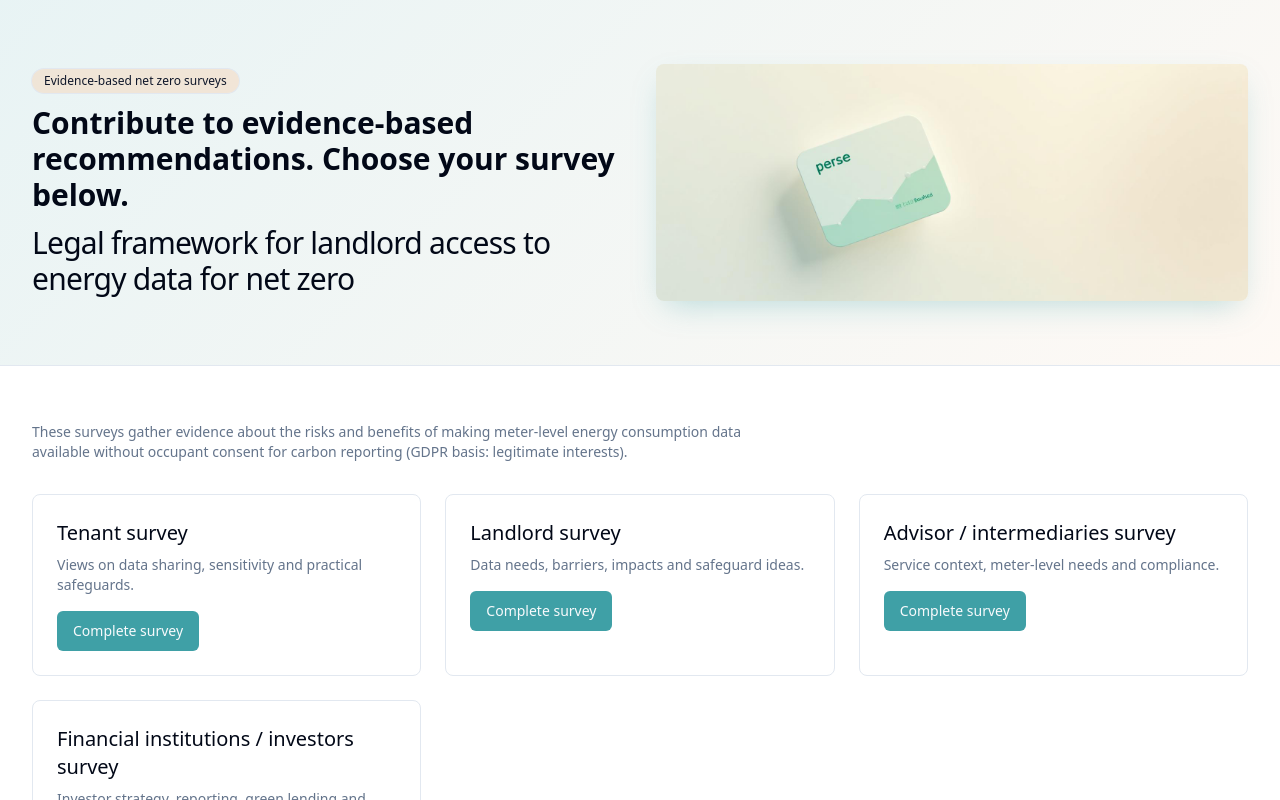
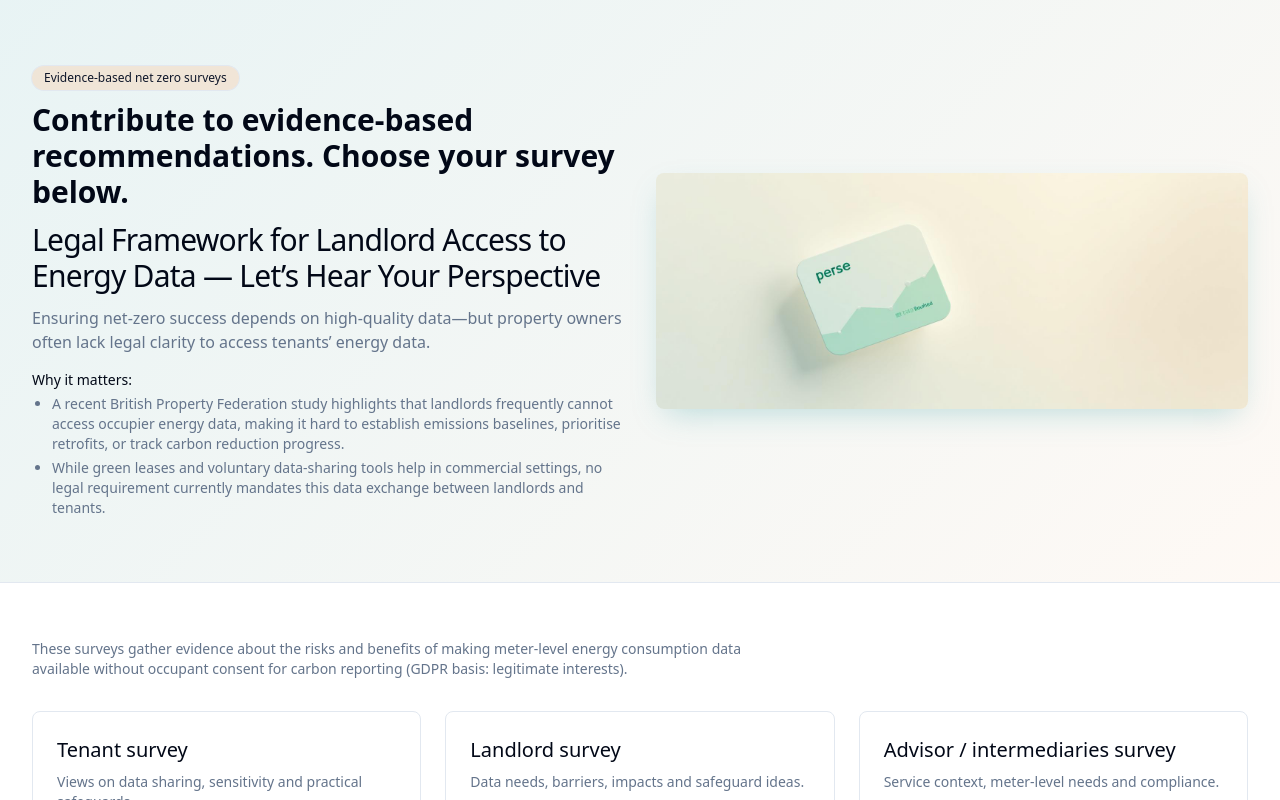
Before and after one commit to joss-perse/net-zero-data-dialogue, a React (Vite) app: page / in a window 1280 px wide. Shown: the top 800 px of the page. Built offline with nearby package versions, Linux system fonts and the light colour scheme.

Commit message:
Update landing page heading
Update the main heading on the landing page to "Legal Framework for Landlord Access to Energy Data — Let’s Hear Your Perspective" and adjust the subheading text.

```diff
--- a/src/pages/Index.tsx
+++ b/src/pages/Index.tsx
@@ -22,7 +22,19 @@ const Index = () => {
             <p className="text-2xl md:text-3xl font-bold text-foreground max-w-3xl mb-3">
               Contribute to evidence-based recommendations. Choose your survey below.
             </p>
-            <h1 className="text-2xl md:text-3xl font-normal tracking-tight">Legal framework for landlord access to energy data for net zero</h1>
+            <h1 className="text-2xl md:text-3xl font-normal tracking-tight">Legal Framework for Landlord Access to Energy Data — Let’s Hear Your Perspective</h1>
+            <p className="text-sm md:text-base text-muted-foreground mt-3">
+              Ensuring net-zero success depends on high-quality data—but property owners often lack legal clarity to access tenants’ energy data.
+            </p>
+            <p className="mt-4 text-sm font-medium">Why it matters:</p>
+            <ul className="mt-1 list-disc pl-5 text-sm text-muted-foreground space-y-1">
+              <li>
+                A recent British Property Federation study highlights that landlords frequently cannot access occupier energy data, making it hard to establish emissions baselines, prioritise retrofits, or track carbon reduction progress.
+              </li>
+              <li>
+                While green leases and voluntary data-sharing tools help in commercial settings, no legal requirement currently mandates this data exchange between landlords and tenants.
+              </li>
+            </ul>
           </div>
           <div className="relative">
             <img
```
